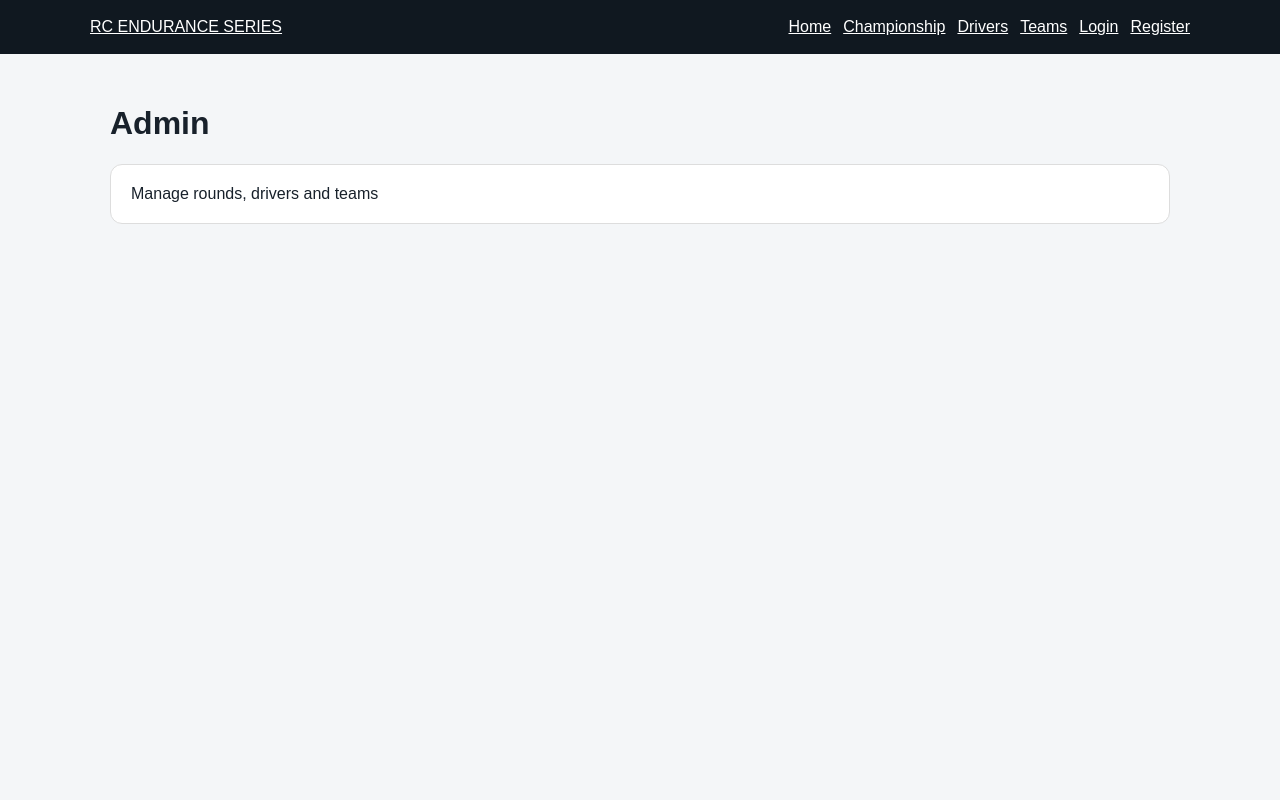
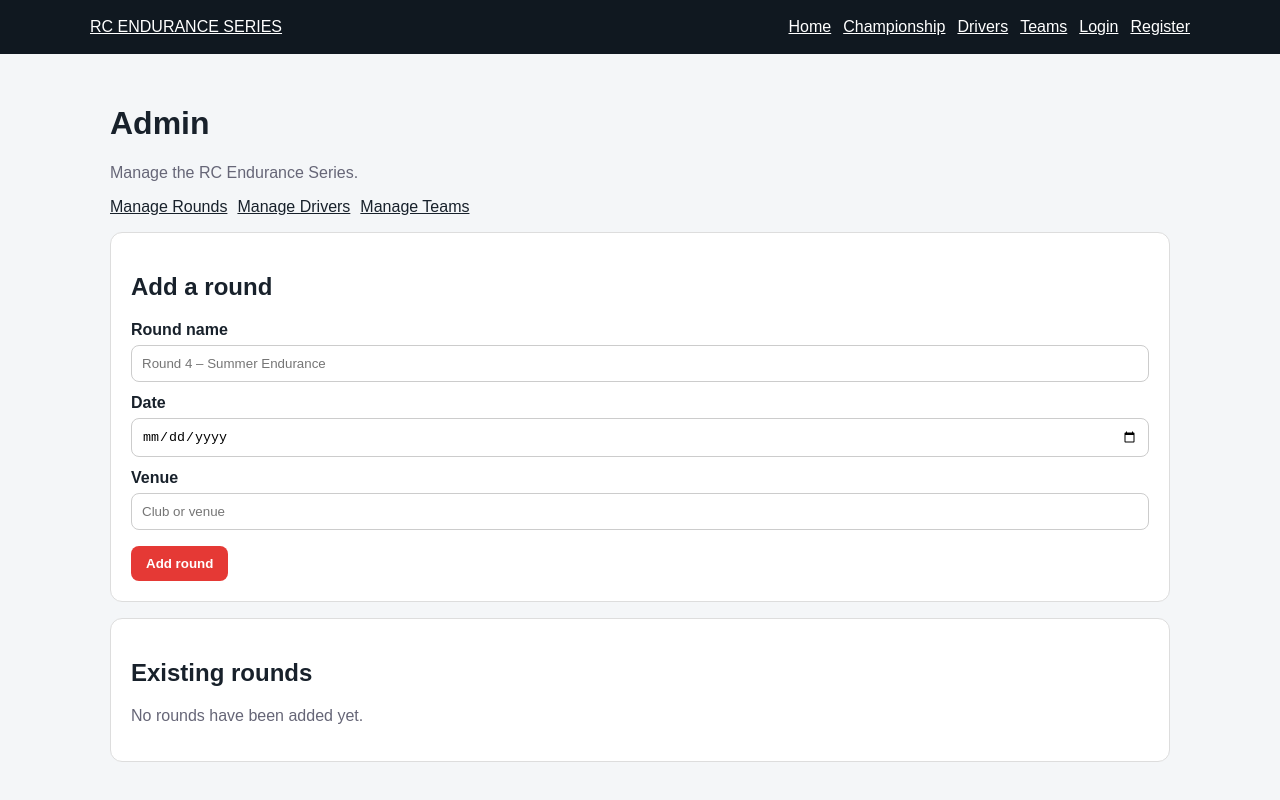
Before and after one commit to JoeK1973/rc-endurance-series, a Next.js app: page /admin in a window 1280 px wide. Built offline with nearby package versions, Linux system fonts and the light colour scheme; no server answers; the database is empty.

Commit message:
Add files via upload

```diff
--- /dev/null
+++ b/app/admin/drivers/page.tsx
@@ -0,0 +1 @@
+export default function P(){return <><h1>Manage Drivers</h1><div className="card"><p>Driver administration is available here. Drivers register themselves and can manage their availability from Driver Area.</p></div></>}
--- a/app/admin/page.tsx
+++ b/app/admin/page.tsx
@@ -1 +1,8 @@
-export default function P(){return <><h1>Admin</h1><div className="card">Manage rounds, drivers and teams</div></>}
+import Link from "next/link";
+import AdminRounds from "@/components/AdminRounds";
+export default function AdminPage(){
+ return <><h1>Admin</h1><p className="muted">Manage the RC Endurance Series.</p>
+ <div className="tabs"><Link href="/admin">Manage Rounds</Link><Link href="/admin/drivers">Manage Drivers</Link><Link href="/admin/teams">Manage Teams</Link></div>
+ <AdminRounds/>
+ </>;
+}
--- /dev/null
+++ b/app/admin/teams/page.tsx
@@ -0,0 +1 @@
+export default function P(){return <><h1>Manage Teams</h1><div className="card"><p>Team administration is available here. Team managers create and manage their teams from Team Area.</p></div></>}
--- a/app/globals.css
+++ b/app/globals.css
@@ -1,3 +1,4 @@
 *{box-sizing:border-box}body{margin:0;font-family:Arial;background:#f4f6f8;color:#18212b}header{background:#101820;color:white;padding:18px}.wrap,.main{max-width:1100px;margin:auto}.main{padding:30px 20px}.nav{margin-left:16px;color:white}.grid{display:grid;gap:16px}.two{grid-template-columns:repeat(auto-fit,minmax(280px,1fr))}.card{background:white;border:1px solid #ddd;border-radius:12px;padding:20px}.btn{background:#e53935;color:white;border:0;border-radius:8px;padding:10px 15px;font-weight:bold;cursor:pointer}.input,select,textarea{width:100%;padding:10px;border:1px solid #ccc;border-radius:8px;margin-top:6px}.space{margin-top:16px}.muted{color:#667}.tabs a{margin-right:10px}.message{padding:12px;margin:8px 0;background:#eee;border-radius:8px}.mine{background:#dff0df}.head{display:flex;align-items:center;justify-content:space-between;gap:16px}.brand{color:white}.navs{display:flex;align-items:center;gap:12px;flex-wrap:wrap}.linkButton{border:0;background:transparent;color:white;cursor:pointer;font:inherit;padding:0}.nav{margin-left:0;color:white}
 
 label{display:block;margin-top:12px;font-weight:600}a{color:inherit}.main a:not(.btn):not(.nav):not(.brand){text-decoration:underline}
+.secondary{background:#58606a;margin-left:8px}.danger{background:#9d2424;margin-left:8px}.small{padding:7px 10px}.roundRow{display:flex;justify-content:space-between;align-items:center;gap:12px;padding:14px 0;border-bottom:1px solid #ddd}@media(max-width:600px){.roundRow{align-items:flex-start;flex-direction:column}.head{align-items:flex-start;flex-direction:column}}
--- /dev/null
+++ b/components/AdminRounds.tsx
@@ -0,0 +1,46 @@
+"use client";
+import {useEffect,useState} from "react";
+import {createClient} from "@/lib/supabase/client";
+
+type Round={id:string;name:string;event_date:string;venue:string|null};
+
+export default function AdminRounds(){
+ const [rounds,setRounds]=useState<Round[]>([]);
+ const [name,setName]=useState("");
+ const [date,setDate]=useState("");
+ const [venue,setVenue]=useState("");
+ const [editing,setEditing]=useState<string|null>(null);
+ const [message,setMessage]=useState("");
+ const load=async()=>{const s=createClient();const{data,error}=await s.from("rounds").select("*").order("event_date");if(error)setMessage(error.message);setRounds(data||[])};
+ useEffect(()=>{load()},[]);
+ function clear(){setName("");setDate("");setVenue("");setEditing(null)}
+ async function save(e:React.FormEvent){
+  e.preventDefault();setMessage("");
+  const s=createClient();
+  const values={name,event_date:date,venue:venue||null};
+  const q=editing?s.from("rounds").update(values).eq("id",editing):s.from("rounds").insert(values);
+  const{error}=await q;
+  if(error){setMessage(error.message);return}
+  setMessage(editing?"Round updated.":"Round added.");clear();load();
+ }
+ async function remove(id:string){
+  if(!confirm("Delete this round?"))return;
+  const{error}=await createClient().from("rounds").delete().eq("id",id);
+  setMessage(error?error.message:"Round deleted.");load();
+ }
+ function edit(r:Round){setEditing(r.id);setName(r.name);setDate(r.event_date);setVenue(r.venue||"");window.scrollTo({top:0,behavior:"smooth"})}
+ return <div className="space">
+  <form className="card" onSubmit={save}>
+   <h2>{editing?"Edit round":"Add a round"}</h2>
+   <label>Round name<input className="input" required value={name} onChange={e=>setName(e.target.value)} placeholder="Round 4 – Summer Endurance"/></label>
+   <label>Date<input className="input" required type="date" value={date} onChange={e=>setDate(e.target.value)}/></label>
+   <label>Venue<input className="input" value={venue} onChange={e=>setVenue(e.target.value)} placeholder="Club or venue"/></label>
+   <button className="btn space" type="submit">{editing?"Save changes":"Add round"}</button>
+   {editing&&<button type="button" className="btn secondary space" onClick={clear}>Cancel</button>}
+   {message&&<p className="space">{message}</p>}
+  </form>
+  <div className="card space"><h2>Existing rounds</h2>
+   {!rounds.length?<p className="muted">No rounds have been added yet.</p>:rounds.map(r=><div className="roundRow" key={r.id}><div><b>{r.name}</b><br/><span className="muted">{r.event_date}{r.venue?" · "+r.venue:""}</span></div><div><button className="btn small" onClick={()=>edit(r)}>Edit</button><button className="btn danger small" onClick={()=>remove(r.id)}>Delete</button></div></div>)}
+  </div>
+ </div>
+}
```
Also changed, not shown: app/championship/page.tsx (+8 -1 lines), 2 other files (tests, documents, lock files or other folders).
